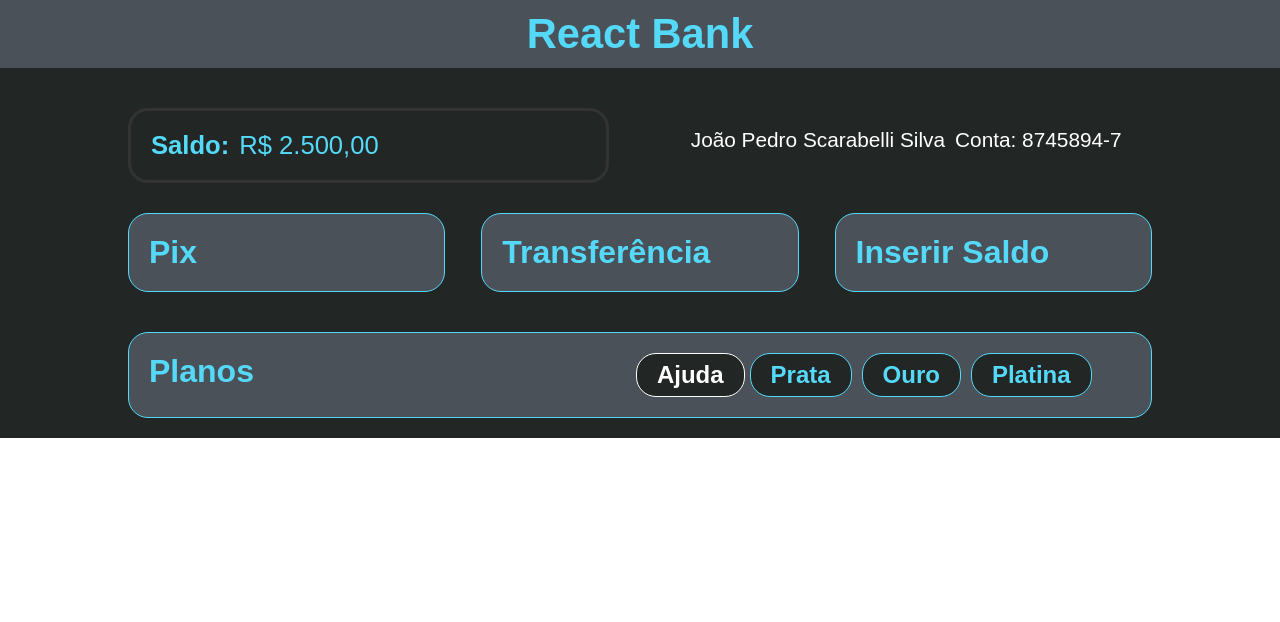
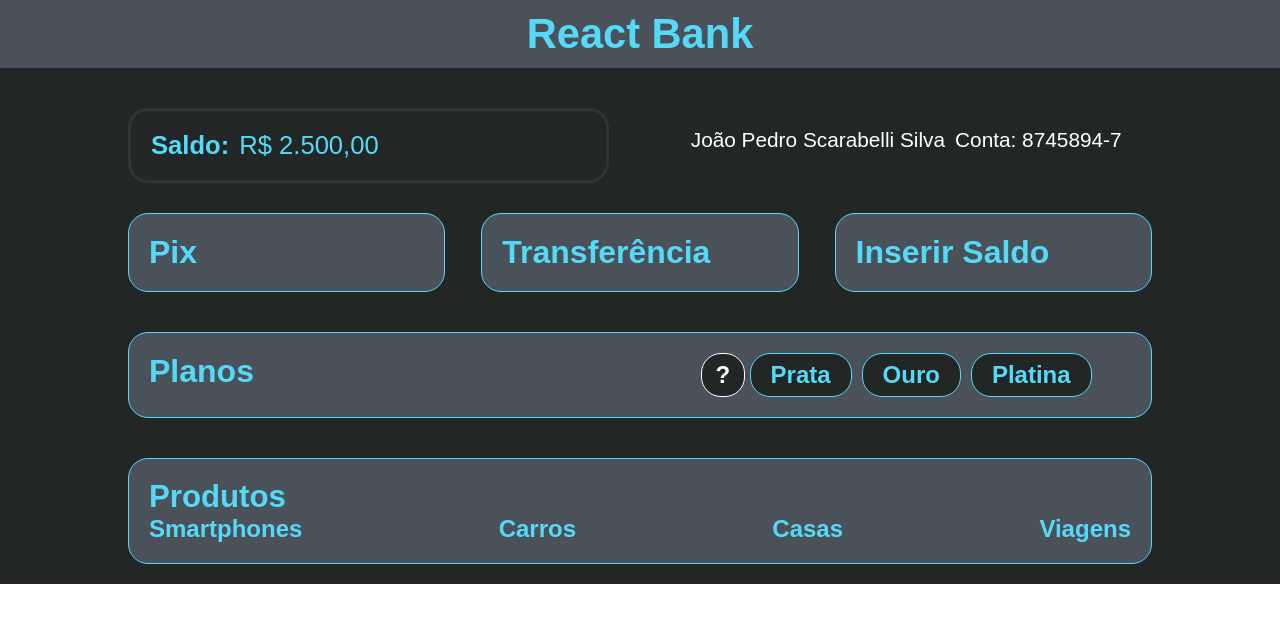
Before and after one commit to JPSS14/react-bank, a Next.js app: page / in a window 1280 px wide. Shown: the top 622 px of the page. Built offline with nearby package versions, Linux system fonts and the light colour scheme.

Commit message:
react-bank UPDATE 6: Added ProductsBox struct component

```diff
--- a/src/components/PlansBox.tsx
+++ b/src/components/PlansBox.tsx
@@ -12,7 +12,7 @@ export function PlansBox() {
                 <section className={style.mainPlansSection}>
                     <article className={style.mainPlansHelp}>
                         <header>
-                            <h2>Ajuda</h2>
+                            <h2>?</h2>
                         </header>
                     </article>
                     <article className={style.mainPlansArticle}>
--- /dev/null
+++ b/src/components/ProductsBox.tsx
@@ -0,0 +1,35 @@
+import style from '../styles/Products.module.scss';
+
+export function ProductsBox() {
+    return (
+        <section className={style.mainProducts}>
+            <header className={style.sectionHeader}>
+                <h1>Produtos</h1>
+            </header>
+
+            <article>
+                <header>
+                    <h2>Smartphones</h2>
+                </header>
+            </article>
+
+            <article>
+                <header>
+                    <h2>Carros</h2>
+                </header>
+            </article>
+
+            <article>
+                <header>
+                    <h2>Casas</h2>
+                </header>
+            </article>
+
+            <article>
+                <header>
+                    <h2>Viagens</h2>
+                </header>
+            </article>
+        </section>
+    );
+}
--- a/src/pages/index.tsx
+++ b/src/pages/index.tsx
@@ -5,6 +5,7 @@ import { Profile } from '../components/Profile';
 import style from '../styles/main.module.scss';
 import { Services } from '../components/Services';
 import { PlansBox } from '../components/PlansBox';
+import { ProductsBox } from '../components/ProductsBox';
 
 export default function Home() {
   return (
@@ -24,6 +25,9 @@ export default function Home() {
         <div className={style.mainPlans}>
           <PlansBox />
         </div>
+        <div className={style.mainProductsBox}>
+          <ProductsBox/>
+        </div>
       </main>
     </>
   );
--- a/src/styles/PlansBox.module.scss
+++ b/src/styles/PlansBox.module.scss
@@ -33,12 +33,16 @@
     }
 
     .mainPlansHelp{
-        flex-basis: 10%;
+        flex-basis: 7%;
         background: $dark;
-        padding: 7px 20px;
+        padding: 7px 10px;
         border: solid 1px #fff;
         border-radius: 20px;
         color: #fff;
+
+        h2{
+            text-align: center;
+        }
     }
 
     .mainPlansArticle{
--- /dev/null
+++ b/src/styles/Products.module.scss
@@ -0,0 +1,19 @@
+@import "colors";
+.mainProducts{
+    display: flex;
+    flex-wrap: wrap;
+    flex-basis: 100%;
+    justify-content: space-between;
+    background: $main;
+    padding: 20px;
+    border-radius: 20px;
+    border: solid 1px $blue;
+    color: $blue;
+
+    .sectionHeader{
+        flex-basis: 100%;
+        font-size: 1.3em;
+    }
+
+
+}
--- a/src/styles/main.module.scss
+++ b/src/styles/main.module.scss
@@ -28,4 +28,12 @@
         margin: 20px auto;
         justify-content: space-between;
     }
+
+    .mainProductsBox{
+        display: flex;
+        flex-wrap: wrap;
+        flex-basis: 80%;
+        margin: 20px auto;
+        justify-content: space-between;
+    }
 }
```
